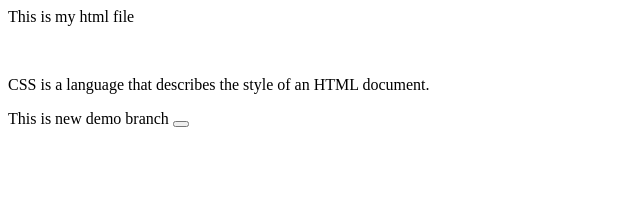
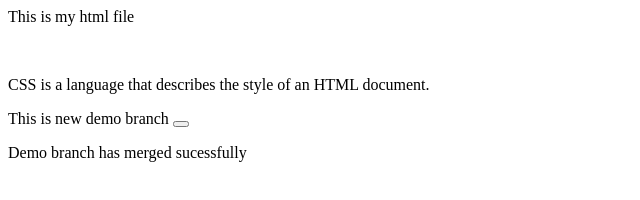
Before and after one commit to chetan080808/CSS-File, a plain HTML site: page CSS/index.html in a window 1280 px wide. Shown: the whole page, without its empty margins (0-640 px from the left). Drawn offline with Linux system fonts and the light colour scheme.

Commit message:
Merge test

```diff
--- a/CSS/index.html
+++ b/CSS/index.html
@@ -2,3 +2,4 @@
 <br>
 <p>CSS is a language that describes the style of an HTML document.</p>
 <p> This is new demo branch <Button></Button></p>
+<p>Demo branch has merged sucessfully</p>
```
